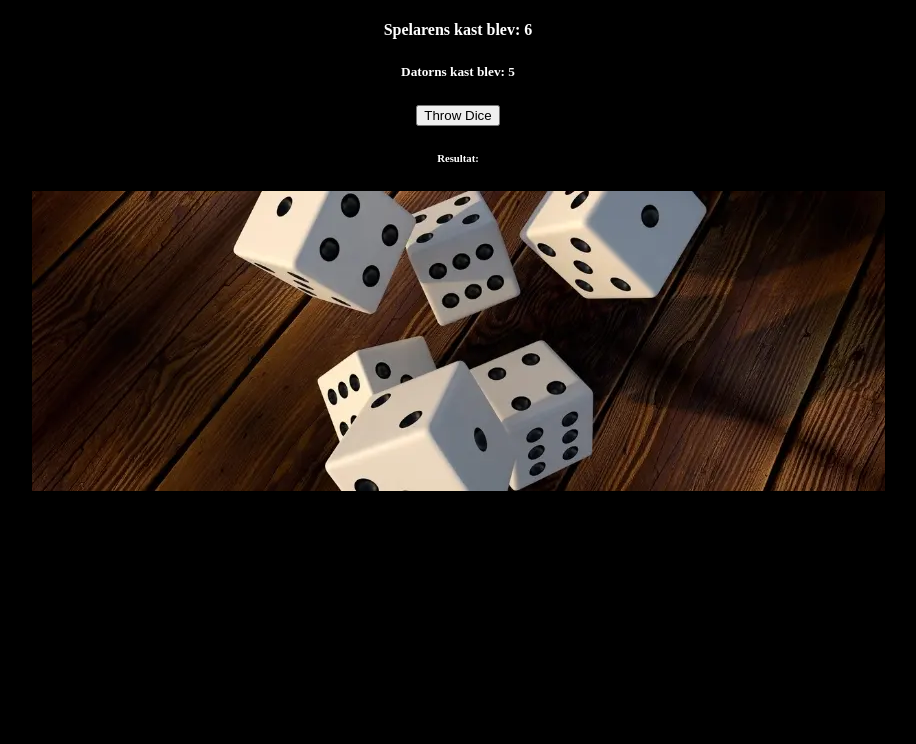
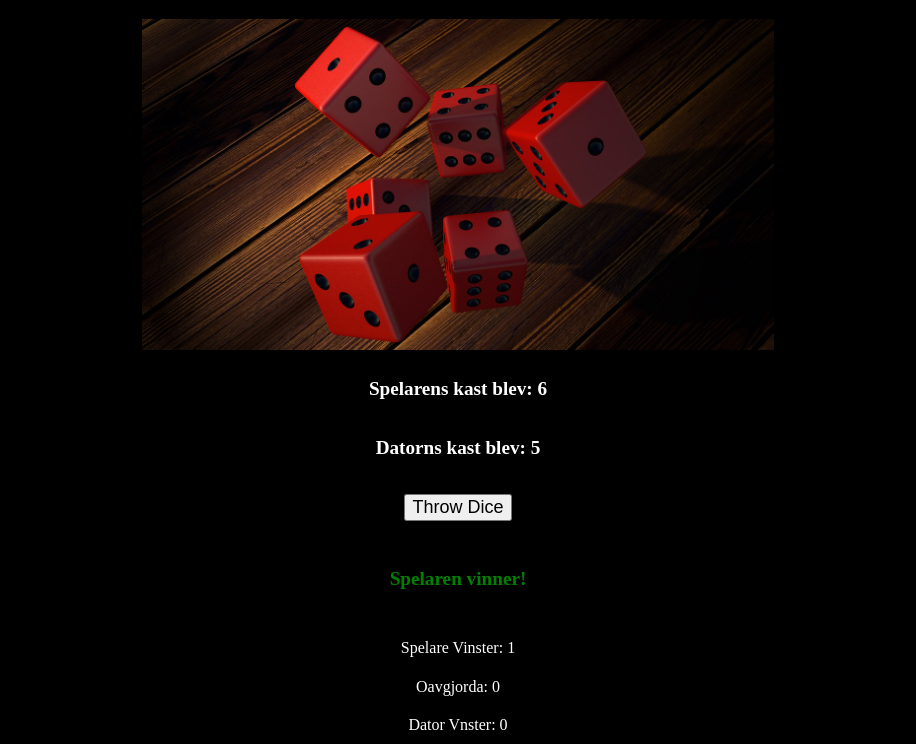
Before and after one commit to ludjoh/Kunskapskontroll, a website built with webpack: page Option1/index.html in a window 1280 px wide. Both pictures are taken after a click on the button "Throw Dice". Shown: the part 69-813 px from the top of the page, without its empty margins (182-1098 px from the left). Built offline with nearby package versions, Linux system fonts and the light colour scheme.

Commit message:
Mechanics Dice Game Finished

```diff
--- a/Option1/css/style.css
+++ b/Option1/css/style.css
@@ -13,17 +13,30 @@
 
 body {
 text-align: center;
-background: black;
+  background-color: black;
 }
-
+img {
+  width: 50%;
+  height: 50%px;
+}
 html {
   color: white;
   font-size: 1em;
   line-height: 1.4;
 }
-bild {
-  width: 100%;
+h6 {
+  font-size: 1.2em;
 }
+h4 {
+  font-size: 1.2em;
+}
+h5 {
+  font-size: 1.2em
+}
+button {
+  font-size: large;
+}
+
 
 /*
  * Remove text-shadow in selection highlight:
--- a/Option1/index.html
+++ b/Option1/index.html
@@ -26,11 +26,15 @@
 
 <!-- Add your site or application content here -->
 <h1>Välkommen till Dice Game!</h1>
+<img id = "bild" src="RT.jpg">
+
 <h4 id = "playerRollText">Spelarens kast:</h4>
 <h5 id = "A1RollText">Datorns kast:</h5>
 <button id = "button0">Throw Dice</button>
-<h6 id= "result1">Resultat:</h6>
-<img id = "bild" src="Dices.jpeg">
+<h6 id= "resultRoll">Resultat:</h6>
+<h7 id = "scoreboardPlayer">Spelare Vinster: 0</h7>
+<p id = "scoreboardTies">Oavgjorda: 0</p>
+<h8 id = "scoreboardA1">Dator Vinster: 0</h8>
 
 
 
--- a/Option1/js/app.js
+++ b/Option1/js/app.js
@@ -2,9 +2,17 @@ let button0Reference = document.getElementById("button0");
 
 let playerRoll = 0;
 let A1Roll = 0;
+let playerWins = 0;
+let A1Wins = 0;
+let ties = 0;
+
 let playerRollText = document.getElementById("playerRollText");
 let A1RollText = document.getElementById("A1RollText");
 let resultRoll = document.getElementById("resultRoll");
+
+let scoreboardPlayer = document.getElementById("scoreboardPlayer");
+let scoreboardTies = document.getElementById("scoreboardTies");
+let scoreboardA1 = document.getElementById("scoreboardA1");
 
 button0Reference.addEventListener("click", function() {
   getRandomNumberForPlayer();
@@ -12,6 +20,8 @@ button0Reference.addEventListener("click", function() {
   getRandomNumberForA1()
   showA1RollText()
   showResultRoll()
+  updateScoreboard()
+  showUpdatedScoreboard()
 });
 
 
@@ -27,17 +37,39 @@ function getRandomNumberForA1() {
 }
 
 function showA1RollText() {
-  A1RollText.innerHTML = "Datorns kast blev: "+A1Roll+"";
+  A1RollText.innerText = "Datorns kast blev: "+A1Roll+"";
+}
+
+function updateScoreboard() {
+if (playerRoll > A1Roll) {
+  playerWins++;
+  return scoreboardPlayer;
+}
+if (playerRoll < A1Roll) {
+  A1Wins++;
+ return scoreboardA1;
+}
+if (playerRoll === A1Roll) {
+  ties++;
+  return scoreboardTies;
+}
+}
+
+function showUpdatedScoreboard() {
+  scoreboardPlayer.innerHTML = "Spelare Vinster: " + playerWins;
+  scoreboardTies.innerHTML = "Oavgjorda: " + ties;
+  scoreboardA1.innerHTML = "Dator Vnster: " + A1Wins;
 }
 
 function showResultRoll() {
   if (playerRoll < A1Roll) {
-    resultRoll.innerHTML = "Datorn vinner!"
-  }
-  if (playerRoll > A1Roll){
-    resultRoll.innerHTML = "Spelaren vinner!"
-  }
-  if (playerRoll === A1Roll) {
-    resultRoll.innerHTML = "Oavgjort!"
+    resultRoll.innerText = "Datorn vinner!";
+    resultRoll.style.color = "red";
+  } else if (playerRoll > A1Roll) {
+    resultRoll.innerText = "Spelaren vinner!";
+    resultRoll.style.color = "Green";
+  } else {
+    resultRoll.innerText = "Oavgjort!";
+    resultRoll.style.color = "Yellow";
   }
 }
```
Also changed, not shown: Option1/Guld.png (added), Option1/RT.jpg (added), 2 other files.
